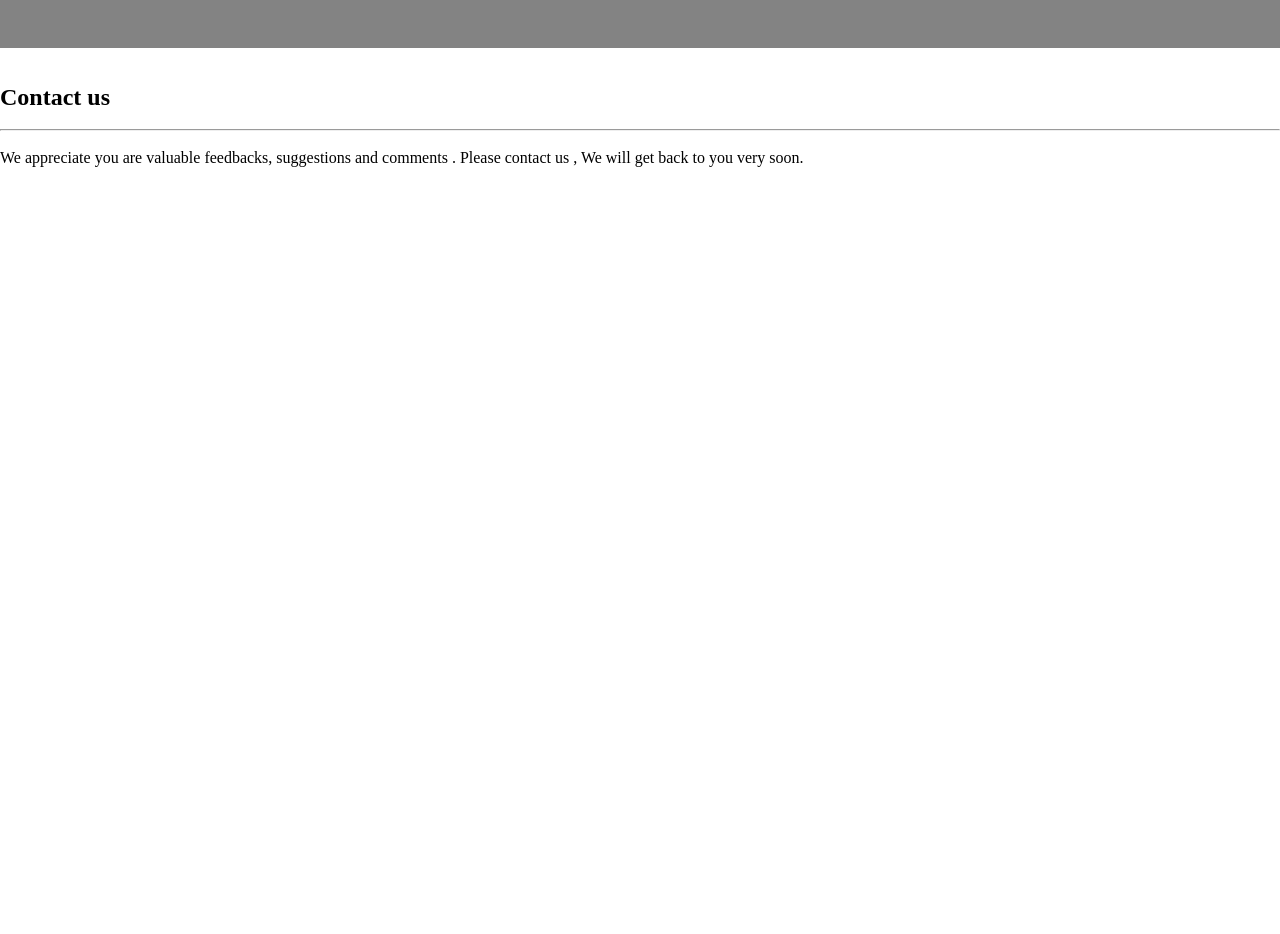
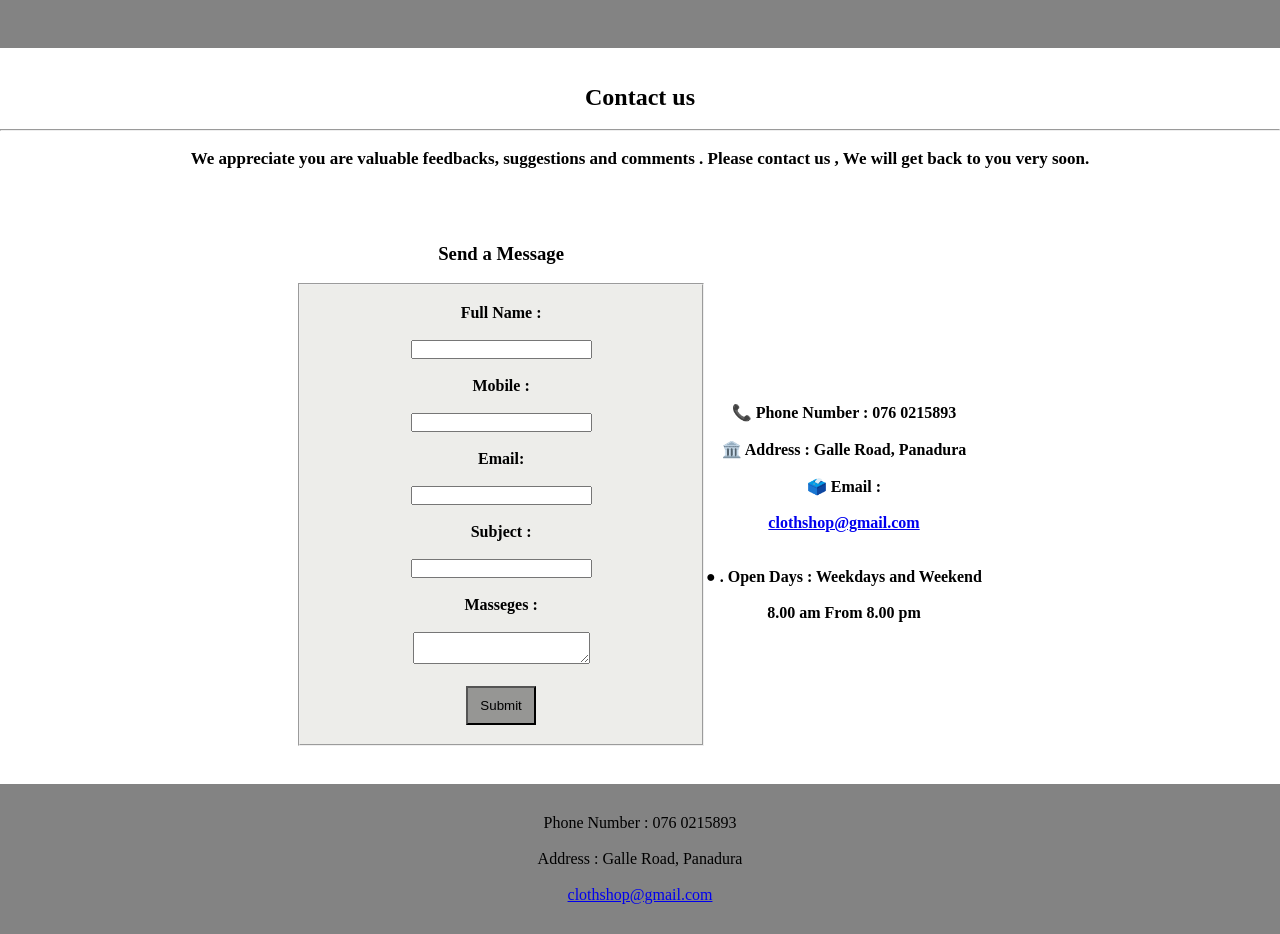
Before and after one commit to SandaliMaheshika/boutique_clothing_store, a plain HTML site: page contact.html in a window 1280 px wide. Shown: the part 162-1096 px from the top of the page. Before the commit the page ends 800 px from the top, so only its background shows below. Drawn offline with Linux system fonts and the light colour scheme.

Commit message:
add email

```diff
--- a/assests/style.css
+++ b/assests/style.css
@@ -21,7 +21,7 @@
  }
 
  .box {
-            background-color:  rgba(190, 190, 179, 0.271);
+     background-color: rgba(190, 190, 179, 0.271);
  }
 
  .box h2 {
@@ -55,6 +55,30 @@
  }
 
 
-    .about{
-        background-color:  rgba(190, 190, 179, 0.271);
+ .about {
+     background-color: rgba(190, 190, 179, 0.271);
  }
+
+
+ .boxform {
+     width: 400px;
+     padding: 1px;
+     background-color: rgba(190, 190, 179, 0.271);
+ }
+
+ .boxform button {
+
+     width: 70px;
+     padding: 10px;
+     background-color: rgba(0, 0, 0, 0.368);
+ }
+
+ .contactD p {
+     font-size: 17px;
+
+ }
+
+ .form{
+     text-align: center;
+
+ }
--- a/contact.html
+++ b/contact.html
@@ -25,22 +25,133 @@
     </div>
 
 
-    <div class="form1">
+    <div class="form">
         <div class="contactD">
 
             <br><br>
             <h2>Contact us</h2>
+
             <br>
             <hr>
             <br>
 
-            <p>We appreciate you are valuable feedbacks, suggestions and comments . Please contact
-                us , We will get back to you very soon.</p>
+            <p><b>We appreciate you are valuable feedbacks, suggestions and comments . Please contact
+                us , We will get back to you very soon.</b></p>
+            <br><br>
 
+
+
+        </div>
+
+        <div class="form1">
+            <br><br>
+
+
+            <center>
+                <table>
+
+                    <tr>
+                        <th>
+                            <h3>Send a Message</h3>
+                            <br>
+
+
+                            <fieldset class="boxform">
+                                <form action="">
+
+                                    <center>
+                                        <br>
+                                        <label for="name"> Full Name :</label>
+                                        <br><br>
+                                        <input type="text">
+                                        <br><br>
+
+                                        <label for="mobile">Mobile :</label>
+                                        <br><br>
+                                        <input type="int">
+                                        <br><br>
+
+                                        <label for="email">Email:</label>
+                                        <br><br>
+                                        <input type="email" id="email" name="email" required>
+                                        <br><br>
+
+
+                                        <label for="subject"> Subject :</label>
+                                        <br><br>
+                                        <input type="text">
+                                        <br><br>
+
+                                        <p>Masseges :</p>
+                                        <br>
+                                        <textarea name="masseg" id="massege"></textarea>
+
+                                        <br><br>
+                                        <button>Submit</button>
+
+                                        <br><br>
+
+
+
+                                    </center>
+
+
+                                </form>
+                            </fieldset>
+
+                        </th>
+
+                        <th>
+
+                            <br><br>
+
+
+                            <p> 📞 Phone Number : 076 0215893</p>
+                            <br>
+                            <p> 🏛️ Address : Galle Road, Panadura</p>
+                            <br>
+                            <p> 🗳️ Email :</p>
+                            <br>
+                            <a href="#email">clothshop@gmail.com</a>
+
+
+                            <br><br><br>
+
+                            <p> ● . Open Days : Weekdays and Weekend<br><br> 8.00 am From 8.00 pm </p>
+
+
+
+
+
+                        </th>
+                    </tr>
+
+                </table>
+
+            </center>
         </div>
 
 
     </div>
+
+    <br><br>
+
+
+    <footer>
+        <center>
+            <span>
+                <p>Phone Number : 076 0215893</p>
+                <br>
+                <p>Address : Galle Road, Panadura</p>
+                <br>
+                <a href="#email">clothshop@gmail.com</a>
+
+
+            </span>
+
+        </center>
+
+    </footer>
 </body>
 
 </html>
```
Lines whose indentation alone changed are shown as unchanged.
